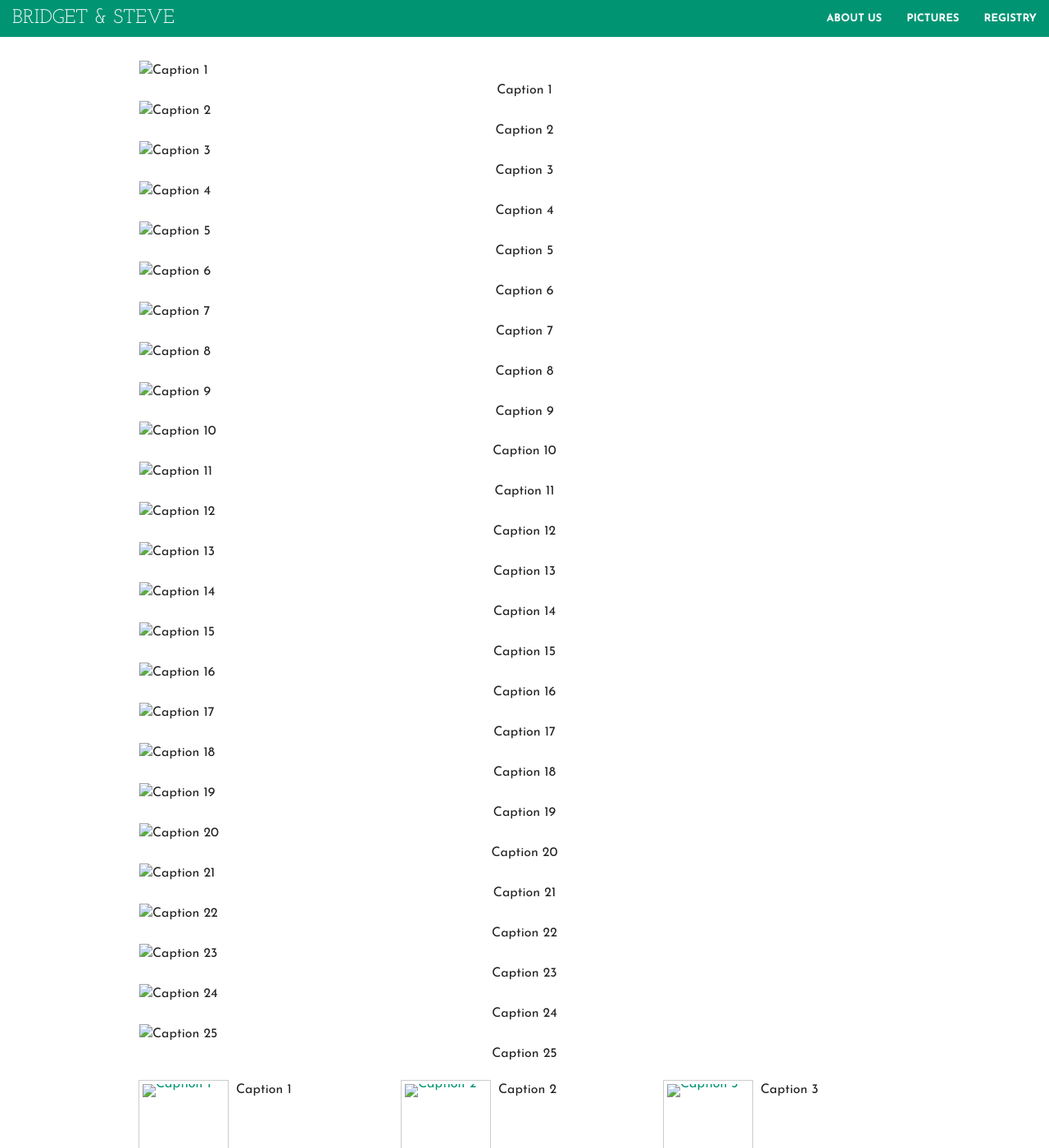
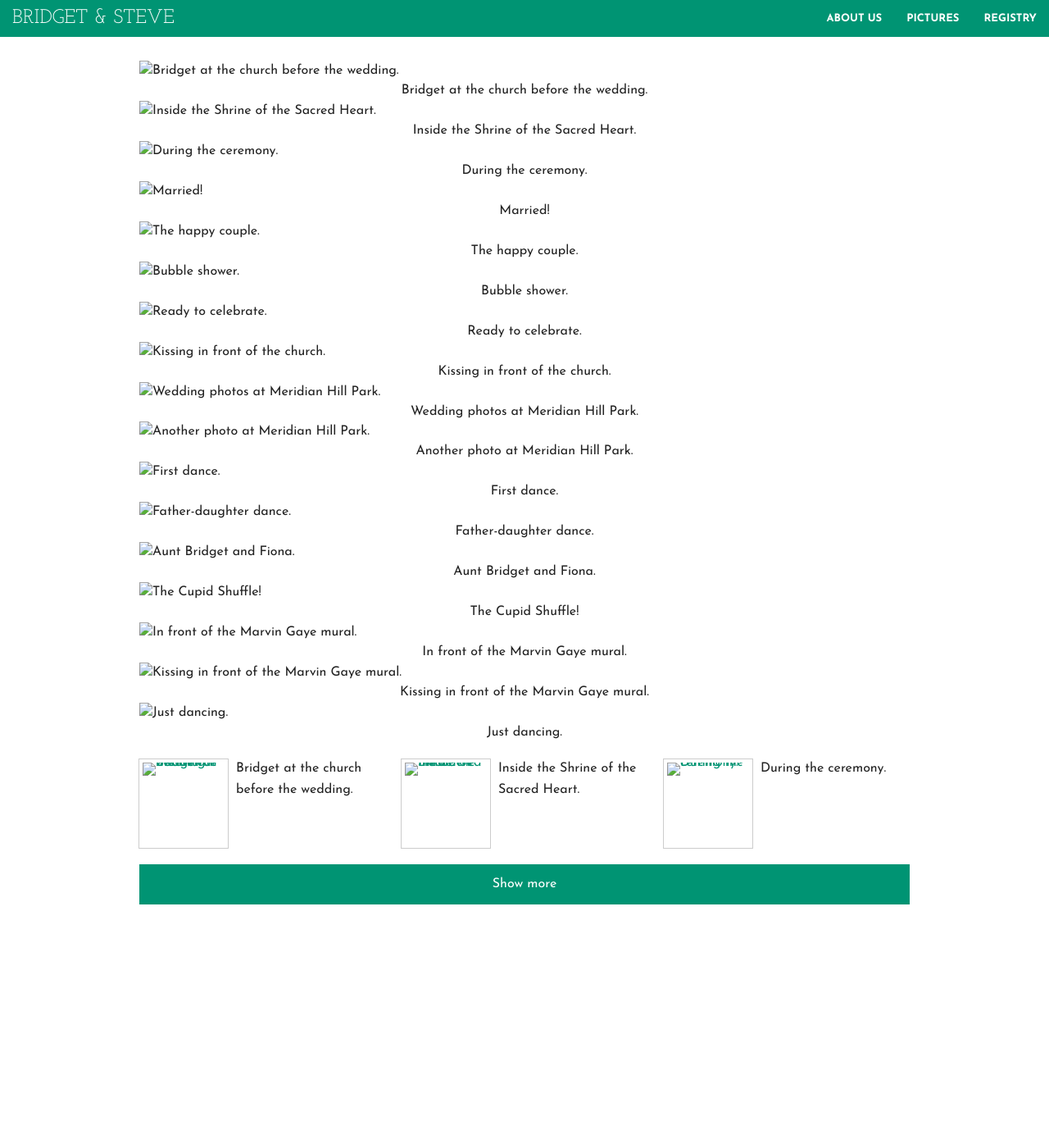
Before and after one commit to sccherry/bridgetandsteve, a Jekyll site: the page built from pictures.html, in a window 1280 px wide and 1400 px high. Shown: the whole window at 82% size. Built offline with Jekyll 4.4.1, drawn with Linux system fonts in a browser that asks for light colours; nearby versions of some CDN libraries.

Commit message:
Add actual photographs

```diff
--- a/_data/images.json
+++ b/_data/images.json
@@ -1,101 +1,86 @@
 [{
-  "caption": "Caption 1",
-  "thumbnail": "http://placehold.it/100?text=1",
-  "fullsize": "http://placehold.it/1600x900?text=1"
+  "filename": "Bridget_152",
+  "caption": "Bridget at the church before the wedding.",
+  "fullsize": "https://drive.google.com/uc?export=view&id=0B-kPNMx0oxgdV1psUEhTNXVfY00",
+  "thumbnail": "https://drive.google.com/uc?export=view&id=0B-kPNMx0oxgdMVViaEJUV24wLVU"
 },{
-  "caption": "Caption 2",
-  "thumbnail": "http://placehold.it/100?text=2",
-  "fullsize": "http://placehold.it/1600x900?text=2"
+  "filename": "Bridget_283",
+  "caption": "Inside the Shrine of the Sacred Heart.",
+  "fullsize": "https://drive.google.com/uc?export=view&id=0B-kPNMx0oxgdZmlUR1lnVEotQVU",
+  "thumbnail": "https://drive.google.com/uc?export=view&id=0B-kPNMx0oxgdWE00SzJEX2JveE0"
 },{
-  "caption": "Caption 3",
-  "thumbnail": "http://placehold.it/100?text=3",
-  "fullsize": "http://placehold.it/1600x900?text=3"
+  "filename": "Bridget_313",
+  "caption": "During the ceremony.",
+  "fullsize": "https://drive.google.com/uc?export=view&id=0B-kPNMx0oxgdN0hJYUpUQUZERjg",
+  "thumbnail": "https://drive.google.com/uc?export=view&id=0B-kPNMx0oxgdSklySTVqejc4ZUk"
 },{
-  "caption": "Caption 4",
-  "thumbnail": "http://placehold.it/100?text=4",
-  "fullsize": "http://placehold.it/1600x900?text=4"
+  "filename": "Bridget_355",
+  "caption": "Married!",
+  "fullsize": "https://drive.google.com/uc?export=view&id=0B-kPNMx0oxgdbl93eDJKUHpaNE0",
+  "thumbnail": "https://drive.google.com/uc?export=view&id=0B-kPNMx0oxgdZmRlalF1ZUNEdzA"
 },{
-  "caption": "Caption 5",
-  "thumbnail": "http://placehold.it/100?text=5",
-  "fullsize": "http://placehold.it/1600x900?text=5"
+  "filename": "364",
+  "caption": "The happy couple.",
+  "fullsize": "https://drive.google.com/uc?export=view&id=0B-kPNMx0oxgdaEJka055QlV0dmM",
+  "thumbnail": "https://drive.google.com/uc?export=view&id=0B-kPNMx0oxgdQUxvQ1lKQXBfazg"
 },{
-  "caption": "Caption 6",
-  "thumbnail": "http://placehold.it/100?text=6",
-  "fullsize": "http://placehold.it/1600x900?text=6"
+  "filename": "Bridget_386",
+  "caption": "Bubble shower.",
+  "fullsize": "https://drive.google.com/uc?export=view&id=0B-kPNMx0oxgdYXhmQnZ4YldGNnc",
+  "thumbnail": "https://drive.google.com/uc?export=view&id=0B-kPNMx0oxgdTml2QmQ2NnJVYnM"
 },{
-  "caption": "Caption 7",
-  "thumbnail": "http://placehold.it/100?text=7",
-  "fullsize": "http://placehold.it/1600x900?text=7"
+  "filename": "Bridget_391",
+  "caption": "Ready to celebrate.",
+  "fullsize": "https://drive.google.com/uc?export=view&id=0B-kPNMx0oxgdZUF4WVNkUWJIaU0",
+  "thumbnail": "https://drive.google.com/uc?export=view&id=0B-kPNMx0oxgdcWZOc1NXOWtRQkE"
 },{
-  "caption": "Caption 8",
-  "thumbnail": "http://placehold.it/100?text=8",
-  "fullsize": "http://placehold.it/1600x900?text=8"
+  "filename": "Bridget_392",
+  "caption": "Kissing in front of the church.",
+  "fullsize": "https://drive.google.com/uc?export=view&id=0B-kPNMx0oxgdWGRTRVFGX0FXNkU",
+  "thumbnail": "https://drive.google.com/uc?export=view&id=0B-kPNMx0oxgddzU2N3lfUXdIT1k"
 },{
-  "caption": "Caption 9",
-  "thumbnail": "http://placehold.it/100?text=9",
-  "fullsize": "http://placehold.it/1600x900?text=9"
+  "filename": "Bridget_475",
+  "caption": "Wedding photos at Meridian Hill Park.",
+  "fullsize": "https://drive.google.com/uc?export=view&id=0B-kPNMx0oxgdTDE5VndZbGltTmM",
+  "thumbnail": "https://drive.google.com/uc?export=view&id=0B-kPNMx0oxgdVm5ZZlpaWHlSR2s"
 },{
-  "caption": "Caption 10",
-  "thumbnail": "http://placehold.it/100?text=10",
-  "fullsize": "http://placehold.it/1600x900?text=10"
+  "filename": "Bridget_484",
+  "caption": "Another photo at Meridian Hill Park.",
+  "fullsize": "https://drive.google.com/uc?export=view&id=0B-kPNMx0oxgdS3Y4UlZtSFVLemM",
+  "thumbnail": "https://drive.google.com/uc?export=view&id=0B-kPNMx0oxgddzRnbWx5OUQwaWc"
 },{
-  "caption": "Caption 11",
-  "thumbnail": "http://placehold.it/100?text=11",
-  "fullsize": "http://placehold.it/1600x900?text=11"
+  "filename": "Bridget_501",
+  "caption": "First dance.",
+  "fullsize": "https://drive.google.com/uc?export=view&id=0B-kPNMx0oxgdRmFtaE12YXFoSUE",
+  "thumbnail": "https://drive.google.com/uc?export=view&id=0B-kPNMx0oxgdbVh6NmRILTdaQVE"
 },{
-  "caption": "Caption 12",
-  "thumbnail": "http://placehold.it/100?text=12",
-  "fullsize": "http://placehold.it/1600x900?text=12"
+  "filename": "Bridget_518",
+  "caption": "Father-daughter dance.",
+  "fullsize": "https://drive.google.com/uc?export=view&id=0B-kPNMx0oxgdUkM0aVNzZl9NWTg",
+  "thumbnail": "https://drive.google.com/uc?export=view&id=0B-kPNMx0oxgdbko5VWR3Y3RjY2c"
 },{
-  "caption": "Caption 13",
-  "thumbnail": "http://placehold.it/100?text=13",
-  "fullsize": "http://placehold.it/1600x900?text=13"
+  "filename": "Bridget_659",
+  "caption": "Aunt Bridget and Fiona.",
+  "fullsize": "https://drive.google.com/uc?export=view&id=0B-kPNMx0oxgdcmdHa2tzNHdEWTA",
+  "thumbnail": "https://drive.google.com/uc?export=view&id=0B-kPNMx0oxgdOHJ4R2E2ODg0OFE"
 },{
-  "caption": "Caption 14",
-  "thumbnail": "http://placehold.it/100?text=14",
-  "fullsize": "http://placehold.it/1600x900?text=14"
+  "filename": "Bridget_793",
+  "caption": "The Cupid Shuffle!",
+  "fullsize": "https://drive.google.com/uc?export=view&id=0B-kPNMx0oxgdRV9JQ0hiS3Jibmc",
+  "thumbnail": "https://drive.google.com/uc?export=view&id=0B-kPNMx0oxgdOUwwdWxENXVCRDA"
 },{
-  "caption": "Caption 15",
-  "thumbnail": "http://placehold.it/100?text=15",
-  "fullsize": "http://placehold.it/1600x900?text=15"
+  "filename": "Bridget_805",
+  "caption": "In front of the Marvin Gaye mural.",
+  "fullsize": "https://drive.google.com/uc?export=view&id=0B-kPNMx0oxgdenk4el82bjQxVzQ",
+  "thumbnail": "https://drive.google.com/uc?export=view&id=0B-kPNMx0oxgdY1FEME1Del9UV2c"
 },{
-  "caption": "Caption 16",
-  "thumbnail": "http://placehold.it/100?text=16",
-  "fullsize": "http://placehold.it/1600x900?text=16"
+  "filename": "Bridget_811",
+  "caption": "Kissing in front of the Marvin Gaye mural.",
+  "fullsize": "https://drive.google.com/uc?export=view&id=0B-kPNMx0oxgdN2d0U3JJTzNRRzg",
+  "thumbnail": "https://drive.google.com/uc?export=view&id=0B-kPNMx0oxgdeEJRS0R6eWxXQ2M"
 },{
-  "caption": "Caption 17",
-  "thumbnail": "http://placehold.it/100?text=17",
-  "fullsize": "http://placehold.it/1600x900?text=17"
-},{
-  "caption": "Caption 18",
-  "thumbnail": "http://placehold.it/100?text=18",
-  "fullsize": "http://placehold.it/1600x900?text=18"
-},{
-  "caption": "Caption 19",
-  "thumbnail": "http://placehold.it/100?text=19",
-  "fullsize": "http://placehold.it/1600x900?text=19"
-},{
-  "caption": "Caption 20",
-  "thumbnail": "http://placehold.it/100?text=20",
-  "fullsize": "http://placehold.it/1600x900?text=20"
-},{
-  "caption": "Caption 21",
-  "thumbnail": "http://placehold.it/100?text=21",
-  "fullsize": "http://placehold.it/1600x900?text= 21"
-},{
-  "caption": "Caption 22",
-  "thumbnail": "http://placehold.it/100?text=22",
-  "fullsize": "http://placehold.it/1600x900?text=22"
-},{
-  "caption": "Caption 23",
-  "thumbnail": "http://placehold.it/100?text=23",
-  "fullsize": "http://placehold.it/1600x900?text=23"
-},{
-  "caption": "Caption 24",
-  "thumbnail": "http://placehold.it/100?text=24",
-  "fullsize": "http://placehold.it/1600x900?text=24"
-},{
-  "caption": "Caption 25",
-  "thumbnail": "http://placehold.it/100?text=25",
-  "fullsize": "http://placehold.it/1600x900?text= 25"
+  "filename": "Bridget_836",
+  "caption": "Just dancing.",
+  "fullsize": "https://drive.google.com/uc?export=view&id=0B-kPNMx0oxgdd19Vb1Z5VXRuSHM",
+  "thumbnail": "https://drive.google.com/uc?export=view&id=0B-kPNMx0oxgdNnVZTUlsbWphM00"
 }]
```
